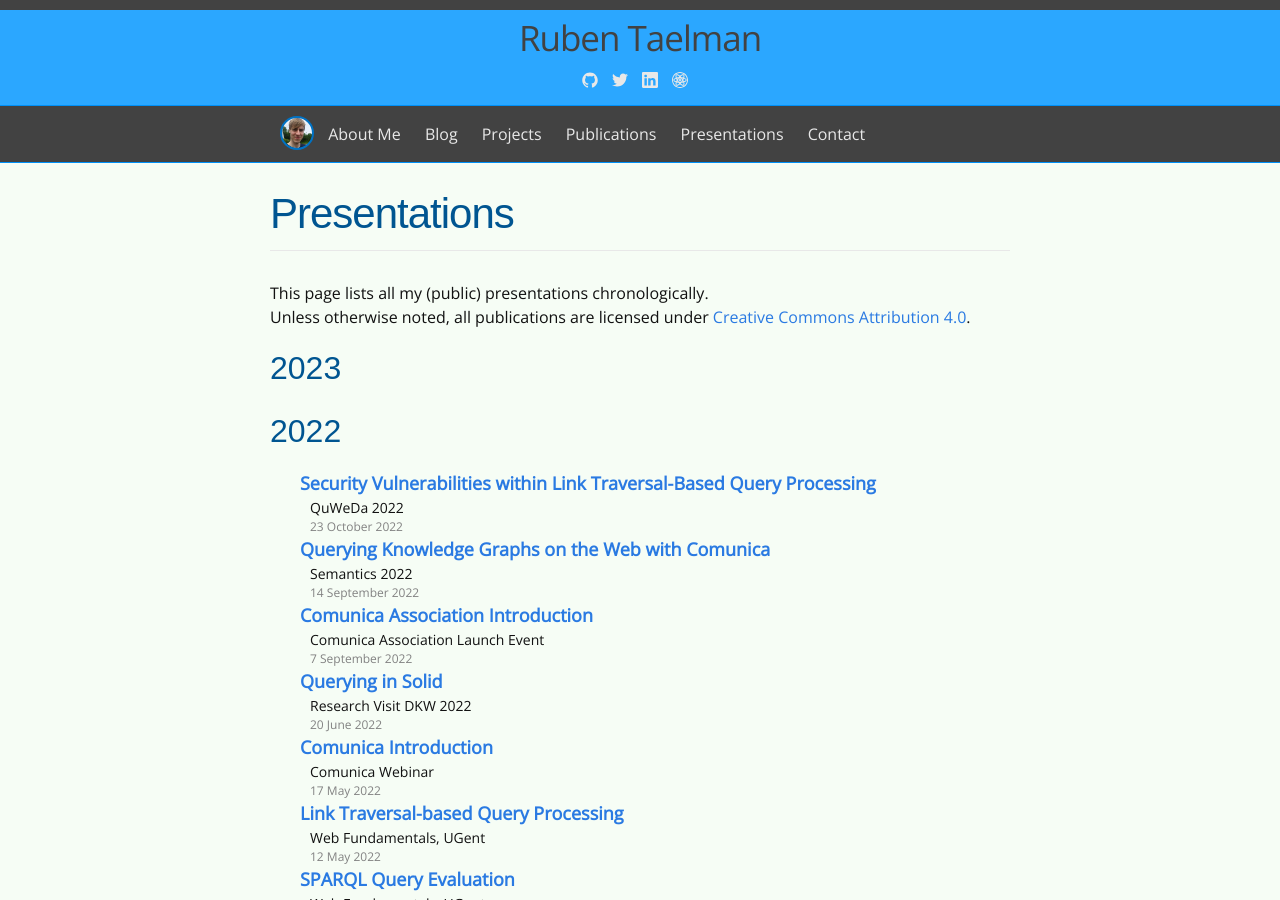
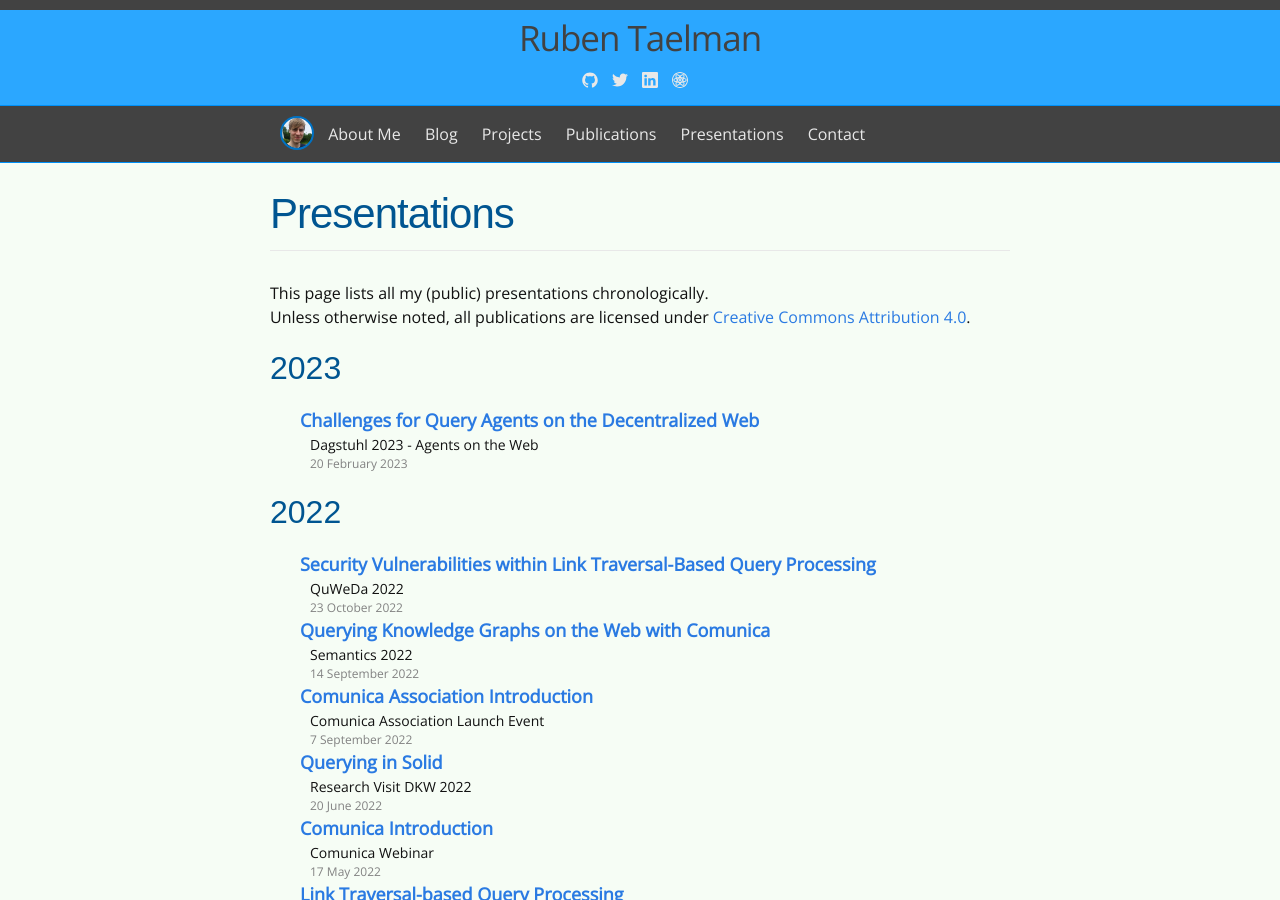
Before and after one commit to rubensworks/rubensworks.net, a Jekyll site: the page built from presentations.md, in a window 1280 px wide and 900 px high. Built offline with Jekyll 4.4.1, drawn with Linux system fonts in a browser that asks for light colours; some web fonts are replaced.

Commit message:
Add dagstuhl-querychallenges to presentations

```diff
--- a/_data/presentations.yml
+++ b/_data/presentations.yml
@@ -1,3 +1,9 @@
+"2023-dagstuhl-querychallenges":
+    title: "Challenges for Query Agents on the Decentralized Web"
+    venue: "Dagstuhl 2023 - Agents on the Web"
+    date: "20 February 2023"
+    url: "https://www.rubensworks.net/raw/slides/2023/dagstuhl-querychallenges/"
+
 "2022-iswc-quweda-ldtraversalsecurity":
     title: "Security Vulnerabilities within Link Traversal-Based Query Processing"
     venue: "QuWeDa 2022"
```
